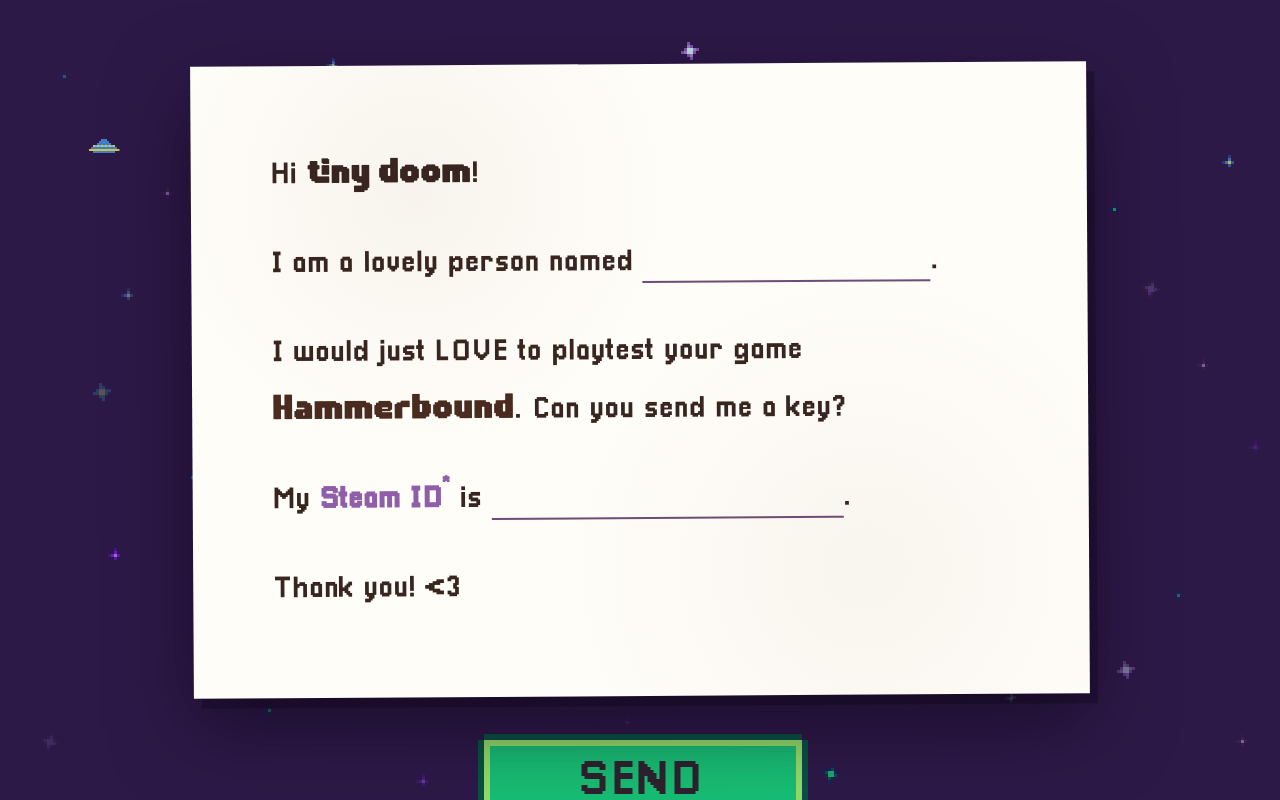
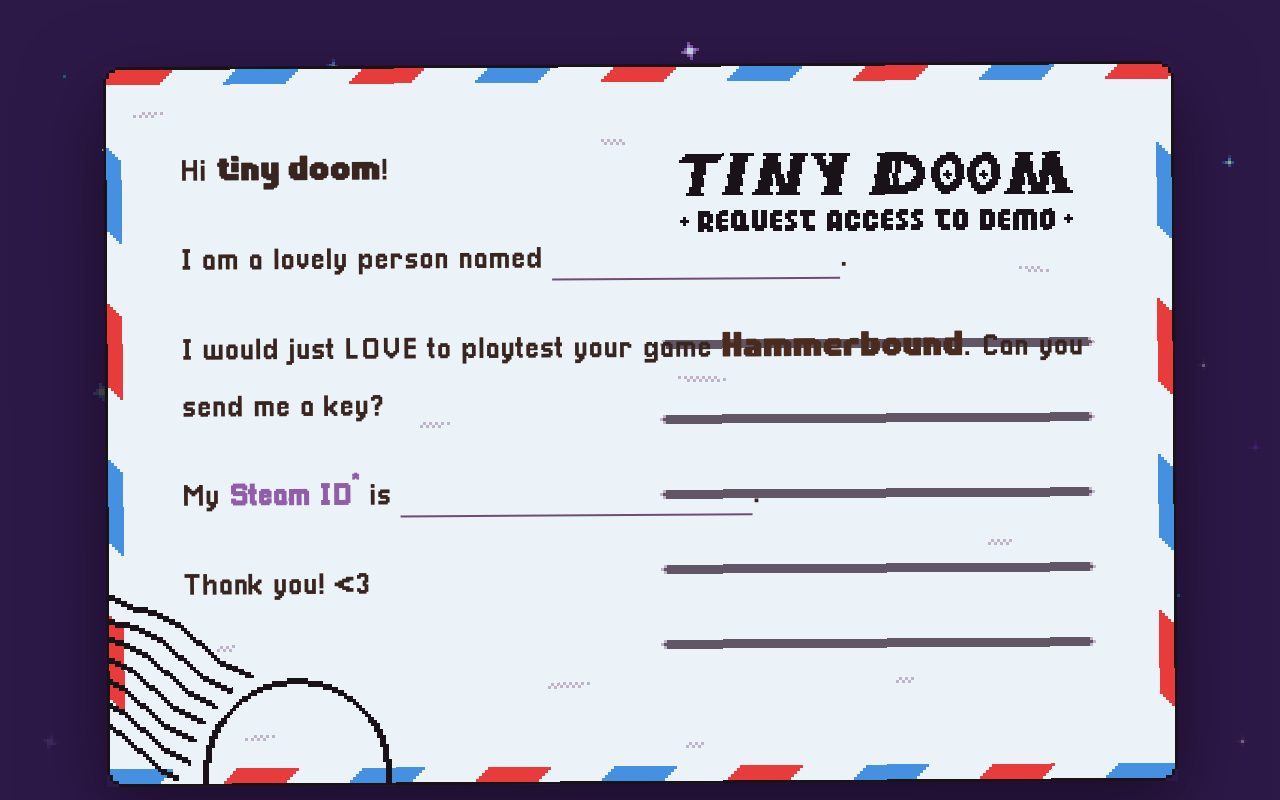
Before and after one commit to tiny-doom/tinydoom.com, a Next.js app: page / in a window 1280 px wide. Shown: the top 800 px of the page. Built offline with nearby package versions, Linux system fonts and the light colour scheme.

Commit message:
Use pale blue postcard artwork

```diff
--- a/src/app/globals.css
+++ b/src/app/globals.css
@@ -83,6 +83,17 @@
 .playtest-letter strong {
 	font-family: "Hammerbound Retrobit", sans-serif;
 	font-weight: 400;
+}
+
+.playtest-postcard {
+	box-sizing: border-box;
+	min-height: min(720px, calc((100vw - 2rem) * 240 / 357));
+	aspect-ratio: 357 / 240;
+	background-image: url("/art/tiny-doom/postcard.png");
+	background-size: 100% 100%;
+	background-repeat: no-repeat;
+	padding: clamp(2rem, 6vw, 5rem);
+	image-rendering: pixelated;
 }
 
 .letter-input {
@@ -172,12 +183,12 @@
 	place-items: center;
 	pointer-events: none;
 	opacity: 0;
-	color: #d8fcff;
-	font-family: "Hammerbound Retrobit", sans-serif;
-	font-size: clamp(3rem, 9vw, 8rem);
-	font-weight: 700;
-	text-align: center;
-	text-shadow: 5px 6px 0 rgb(14 5 24 / 45%);
+}
+
+.playtest-thank-you img {
+	width: min(381px, calc(100vw - 2rem));
+	height: auto;
+	image-rendering: pixelated;
 }
 
 .playtest-thank-you-visible {
--- a/src/app/page.tsx
+++ b/src/app/page.tsx
@@ -1,5 +1,6 @@
 "use client";
 
+import Image from "next/image";
 import { type FormEvent, useState } from "react";
 import { SaucerField } from "./saucer-field";
 import { StarField } from "./star-field";
@@ -45,14 +46,12 @@
 			<StarField />
 			<SaucerField />
 
-			<div className="relative z-10 flex w-full max-w-4xl flex-col items-center gap-8">
+			<div className="relative z-10 flex w-full max-w-[1071px] flex-col items-center gap-8">
 				<form
 					id="playtest-signup-letter"
 					onSubmit={submitLetter}
-					className={`playtest-letter relative w-full -rotate-[0.35deg] bg-[#fffdf8] px-6 py-10 shadow-[0_28px_80px_rgba(15,3,20,0.55),8px_10px_0_rgba(20,8,32,0.38)] sm:px-14 sm:py-16 lg:px-20 lg:py-20 ${status === "sent" ? "postcard-whoosh" : ""}`}
+					className={`playtest-letter playtest-postcard relative w-full -rotate-[0.35deg] shadow-[0_28px_80px_rgba(15,3,20,0.55)] ${status === "sent" ? "postcard-whoosh" : ""}`}
 				>
-					<div className="pointer-events-none absolute inset-0 bg-[radial-gradient(circle_at_25%_20%,rgba(130,98,64,0.06),transparent_30%),radial-gradient(circle_at_75%_80%,rgba(130,98,64,0.05),transparent_35%)]" />
-
 					<div className="relative space-y-8 text-2xl leading-[1.8] sm:text-3xl sm:leading-[1.9]">
 						<p>
 							Hi <strong>tiny doom</strong>!
@@ -146,7 +145,13 @@
 
 				{status === "sent" && (
 					<output className="playtest-thank-you playtest-thank-you-visible">
-						Thank you!
+						<Image
+							src="/art/hammerbound/thank-you.png"
+							alt="Thank you!"
+							width={381}
+							height={81}
+							unoptimized
+						/>
 					</output>
 				)}
 			</div>
--- a/src/lib/discord.ts
+++ b/src/lib/discord.ts
@@ -99,12 +99,12 @@
 			body: JSON.stringify({
 				embeds: [
 					{
-						title: "Hammerbound playtest signup",
+						title: "💌 Hammerbound playtest signup",
 						color: 0xfb6b1d,
 						fields: [
-							{ name: "Name", value: signup.name, inline: true },
+							{ name: "🙋 Name", value: signup.name, inline: true },
 							{
-								name: "Steam ID",
+								name: "🎮 Steam ID",
 								value: `[${signup.steamId}](https://steamcommunity.com/profiles/${signup.steamId})`,
 								inline: true,
 							},
```
Also changed, not shown: public/art/hammerbound/thank-you.png (added), public/art/tiny-doom/postcard.png (added).
